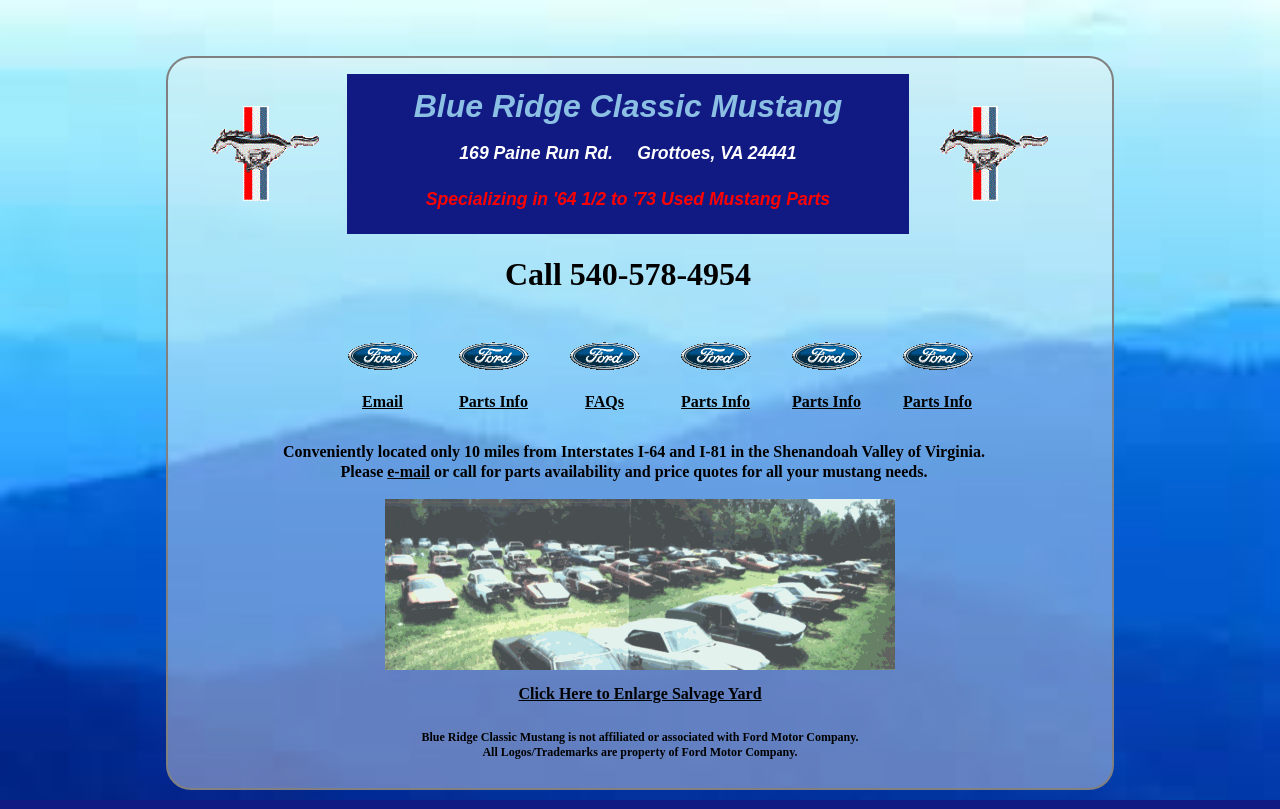
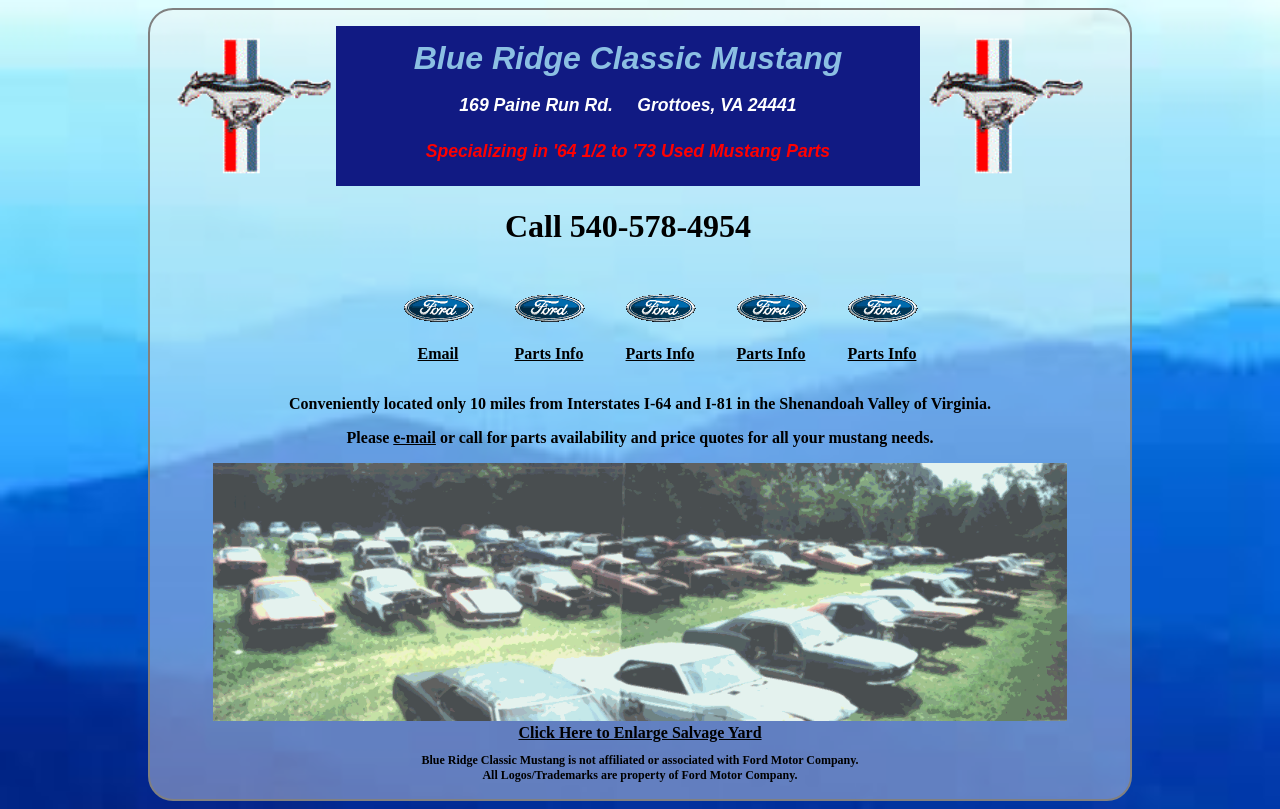
Before and after one commit to JiMinitaur/brcm-website, a PHP site: page /brcm.htm in a window 1280 px wide. Run offline with PHP 8.4, Linux system fonts and the light colour scheme.

Commit message:
brcm.htm : restructured for nav links

```diff
--- a/brcm.htm
+++ b/brcm.htm
@@ -13,7 +13,7 @@
   </head>
   <body>
     <div class='wrapper'>
-      <div class='content'>
+
         <div class='header'>
           <div class='upper'>
             <div class='logo-mustang' ></div>
@@ -51,14 +51,6 @@
 						<p align="center">
 						  <img border="0" width="75" height="35" src="brcm_files/image007.gif" />
 						</p>
-						<p align="center">FAQs</p>
-					  </a>
-					</li>
-					<li>
-					  <a href='brcmparts.htm'>
-						<p align="center">
-						  <img border="0" width="75" height="35" src="brcm_files/image007.gif" />
-						</p>
 						<p align="center">Parts Info</p>
 					  </a>
 					</li>
@@ -80,56 +72,39 @@
 					</li>
 				</ul>
 			</div>
-			<div class='blurb'>
-				<p style="MARGIN-TOP: 0px; MARGIN-BOTTOM: 2px; MARGIN-RIGHT: 9pt;" align="center">
-					<b>Conveniently located only 10 miles from Interstates I-64 and I-81 in the Shenandoah Valley of Virginia.</b>
-				  </p>
-				  <p style="MARGIN-TOP: 0px; MARGIN-BOTTOM: 2px; MARGIN-RIGHT: 9pt" align="center">
-				  <b>Please
-				  <a href='mailto:brcm@rica.net' target='_blank'>e-mail</a></b>
-				  <b>or call for parts availability and price quotes for all your mustang needs.</b>
-				  <br />
-				  </p>
-			</div>
 
-			<div class='main-content'>
-				<table border="0" cellpadding="0" cellspacing="0">
-                  <tr>
-                    <td width="522" height="190" valign="top">
-                      <p align="center">
-                        <b>
-                          <img border="0" src="brcm_files/image008.gif" width="510" height="171" align="center" />
-                        </b>
-                      </p>
-                      <div align="center"></div>
-                    </td>
-                  </tr>
-                  <tr>
-                    <td height="27" valign="top">
-                      <a href='brcm_files/image008.gif' target='_blank'>
-                        <p style="line-height: 100%; margin-top: 0; margin-bottom: 0" align="center">
-                          <b>Click Here to Enlarge Salvage Yard</b>
-                          <br />
-                        </p>
-                        <p style="line-height: 100%; margin-top: 0" align="center"></p>
-                      </a>
-                    </td>
-                  </tr>
-                  <tr>
-                    <td height="37" valign="top">
-                      <!-- disclaimer -->
-                      <p align="center" style='font-size:.75em;'>Blue Ridge Classic Mustang is not affiliated or associated with
-                      Ford Motor Company.
-                      <br />All Logos/Trademarks are property of Ford Motor Company.</p>
-                    </td>
-                  </tr>
-                </table>
+			<div class='content'>
+				<div class='target'></div>
+
+				<div class='nav-section blurb'>
+					<p>
+						Conveniently located only 10 miles from Interstates I-64 and I-81 in the Shenandoah Valley of Virginia.
+					</p>
+					<p>
+						Please
+						<a href='mailto:brcm@rica.net' target='_blank'>e-mail</a>
+						or call for parts availability and price quotes for all your mustang needs.
+					</p>
+				</div>
+
+				<div class='nav-section salvage-yard'>
+					<a href='brcm_files/image008.gif' target='_blank'>
+						<div >
+							<img src='brcm_files/image008.gif' style='width:90%'/>
+							<p style="line-height: 100%; margin-top: 0; margin-bottom: 0" align="center">
+							  Click Here to Enlarge Salvage Yard
+							</p>
+						</div>
+					</a>
+				</div>
+			</div><!--.main-content-->
+
+			<div class='disclaimer' style='margin-top: 1em; font-size:.75em'>
+				Blue Ridge Classic Mustang is not affiliated or associated with Ford Motor Company.<br />
+				All Logos/Trademarks are property of Ford Motor Company.
 			</div>
 		</div>
 
-      </div>
-      <!--/.content-->
-    </div>
-    <!--/.wrapper-->
+    </div><!--/.wrapper-->
   </body>
 </html>
--- a/css/brcm.css
+++ b/css/brcm.css
@@ -18,15 +18,15 @@ div.wrapper {
 	text-align: center;
 	width:75%;
 	margin:auto;
-}
-
-.content {
 	position:relative;
-	top:3em;
 	padding: 1em;
 	background: none repeat scroll 0% 0% rgba(242, 242, 242, 0.4);
 	border: 2px solid gray;
 	border-radius: 25px;
+}
+
+.content {
+
 }
 
 
@@ -84,6 +84,7 @@ div.wrapper {
 	background:url('../brcm_files/image006.gif');
 	background-repeat: no-repeat;
 	background-position:center center;
+	background-size:100%;
 	height:10em;
 	width:10em;
 }
```
